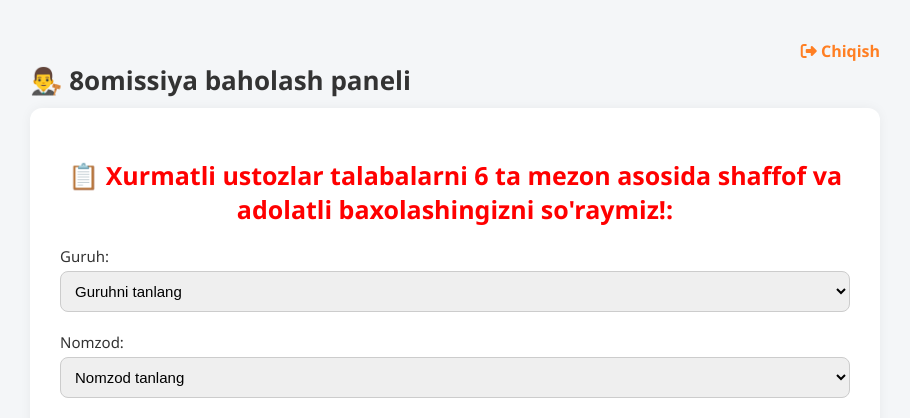
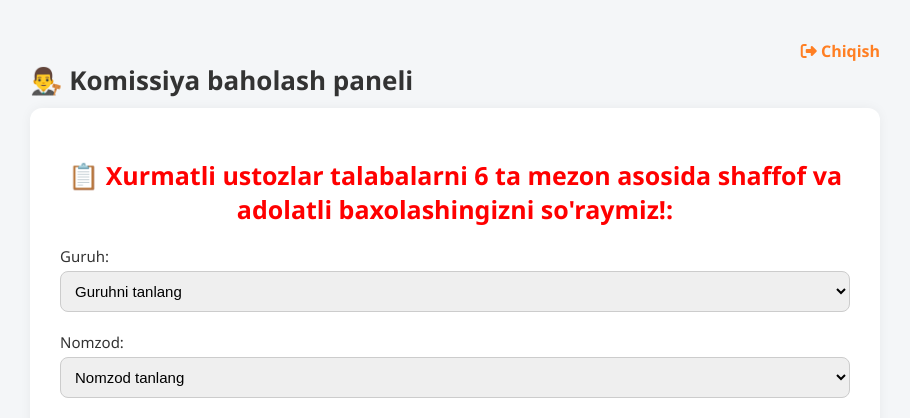
Before and after one commit to Ziyovuddin02/baxolash, a Flask app: template templates/evaluate.html in a window 1280 px wide. Shown: the top 418 px of the page, without its empty margins (185-1095 px from the left). Run offline with Flask 3, Linux system fonts and the light colour scheme; the template is opened without the code that fills it: values that come from a table or form of the project are taken from there, others are empty; data comes from the database, SQL or seed files in the repository.

Commit message:
Update evaluate.html

```diff
--- a/templates/evaluate.html
+++ b/templates/evaluate.html
@@ -193,7 +193,7 @@
 
   <div class="container">
     <a href="/logout" class="logout"><i class="fa fa-sign-out-alt"></i> Chiqish</a>
-    <h2>👨‍⚖ 8omissiya baholash paneli</h2>
+    <h2>👨‍⚖ Komissiya baholash paneli</h2>
 
    {% with messages = get_flashed_messages(with_categories=true) %}
   {% if messages %}
```
